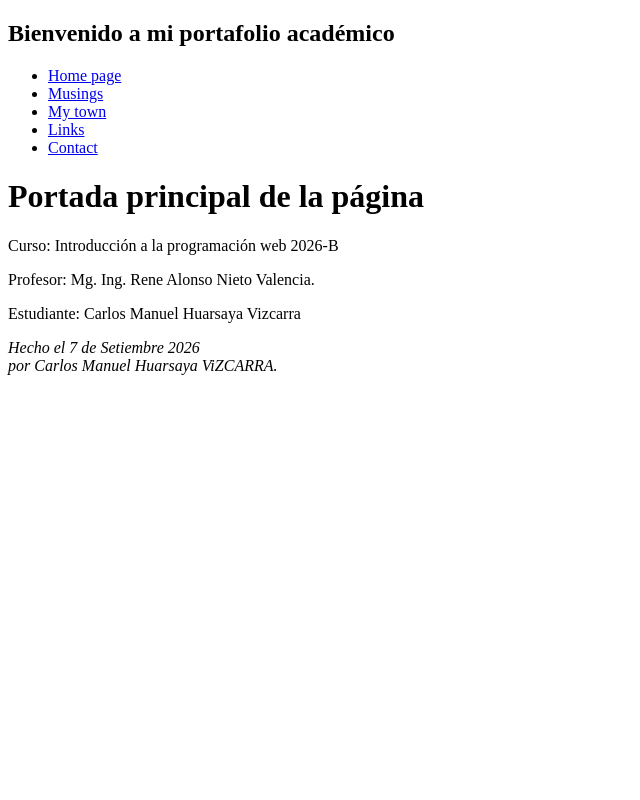
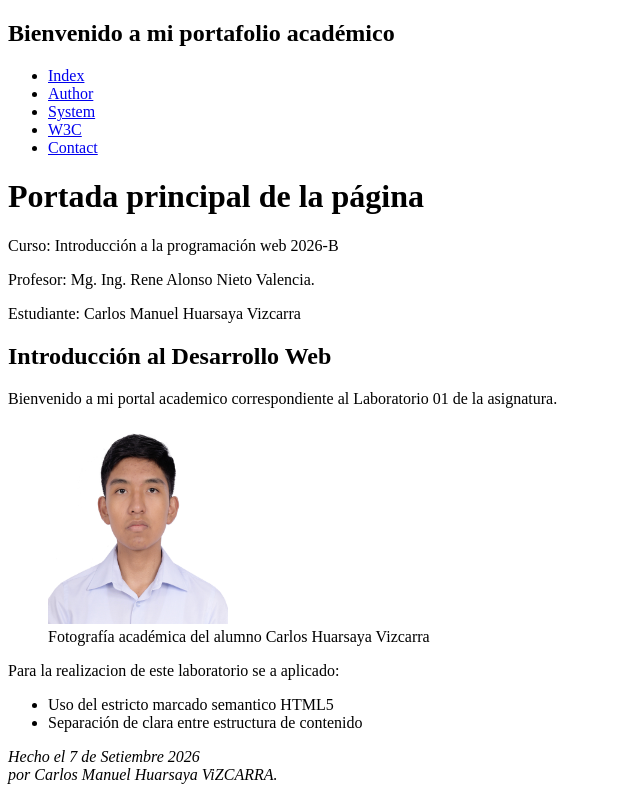
Before and after one commit to Carlos-Huarsaya/IDWeb, a plain HTML site: page Lab01/index.html in a window 1280 px wide. Shown: the whole page, without its empty margins (0-640 px from the left). Drawn offline with Linux system fonts and the light colour scheme.

Commit message:
Lab01:Agregar el primer bloque y corregir el menú de navegación

```diff
--- a/Lab01/index.html
+++ b/Lab01/index.html
@@ -11,10 +11,10 @@
 
 <!-- Site navigation menu -->
 <ul class="navbar">
-  <li><a href="index.html">Home page</a>
-  <li><a href="author.html">Musings</a>
-  <li><a href="system.html">My town</a>
-  <li><a href="w3c.html">Links</a>
+  <li><a href="index.html">Index</a>
+  <li><a href="author.html">Author</a>
+  <li><a href="system.html">System</a>
+  <li><a href="w3c.html">W3C</a>
   <li><a href="contact.html">Contact</a>
 </ul>
 
@@ -24,6 +24,20 @@
     <p>Profesor:  Mg. Ing. Rene Alonso Nieto Valencia.</p>
     <p>Estudiante: Carlos Manuel Huarsaya Vizcarra</p>
 <header>
+<main>
+    <article>
+        <h2> Introducción al Desarrollo Web</h2>
+        <p>Bienvenido a mi portal academico correspondiente al Laboratorio 01 de la asignatura.</p>
+        <figure>
+            <img src="img/Carlos.jpg" alt="Fotografia academica del alumno Carlos Huarsaya Vizcarra" width="180" height="200">
+            <figcaption>Fotografía académica del alumno Carlos Huarsaya Vizcarra</figcaption>
+        </figure>
+        <p> Para la realizacion de este laboratorio se a aplicado:
+        <ul>
+            <li>Uso del estricto marcado semantico HTML5</li>
+            <li>Separación de clara entre estructura de contenido</li>
+        </ul>
+    <article>
 <!-- Sign and date the page, it's only polite! -->
 <address>Hecho el 7 de Setiembre 2026<br>
   por Carlos Manuel Huarsaya ViZCARRA.</address>
```
